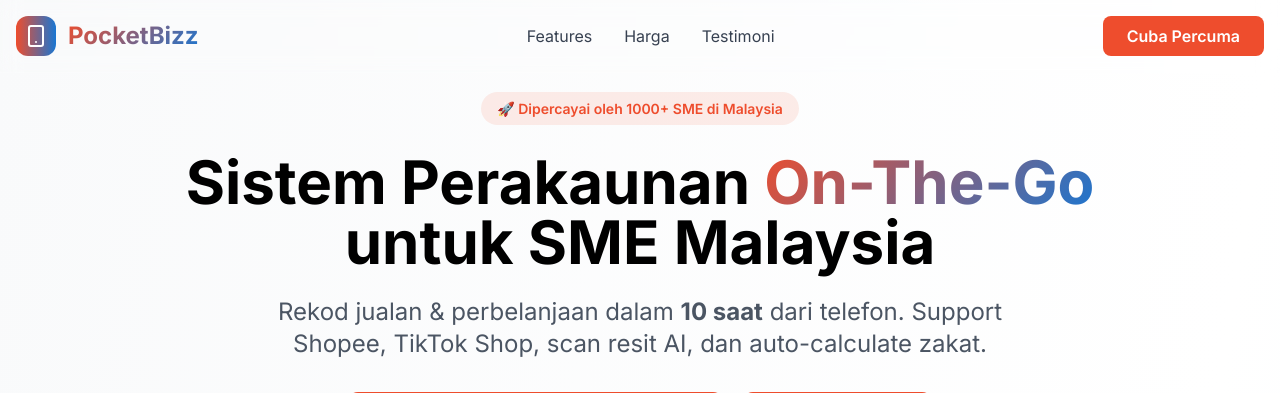
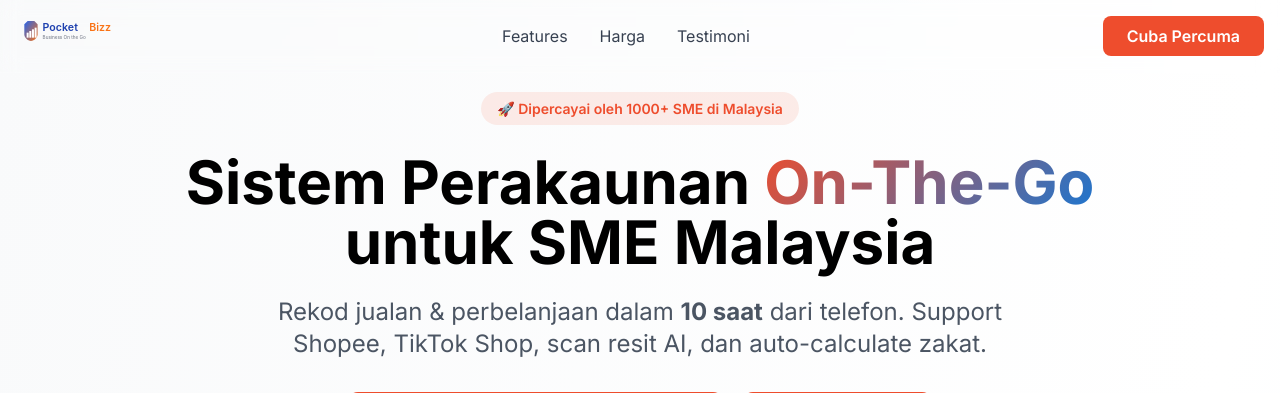
Before and after one commit to bnidigitalhq/pocketbizz-app, a Flask app: page /landing in a window 1280 px wide. Shown: the top 393 px of the page. Run offline with Flask 3, Linux system fonts and the light colour scheme; some libraries are stand-ins or nearby versions.

Commit message:
Update the application and landing page with the new PocketBizz logo
Updates the PWA manifest and landing page to use the new pocketbizz-logo.svg, replacing the old icon and adding new logo asset files.

Replit-Commit-Author: Agent
Replit-Commit-Session-Id: 816b2b75-b94b-4506-85c4-da1984e3837e
Replit-Commit-Screenshot-Url: https://storage.googleapis.com/screenshot-production-us-central1/c2eb580f-11fb-45fc-8983-cba287311366/d79fbb64-23b0-4d35-884b-d9bc3ff80937.jpg

```diff
--- a/templates/landing.html
+++ b/templates/landing.html
@@ -64,11 +64,8 @@
     <nav class="fixed top-0 w-full z-50 glass-effect border-b border-white/20">
         <div class="container mx-auto px-4 py-4">
             <div class="flex justify-between items-center">
-                <div class="flex items-center space-x-3">
-                    <div class="w-10 h-10 bg-gradient-to-r from-primary to-secondary rounded-xl flex items-center justify-center">
-                        <i data-feather="smartphone" class="w-6 h-6 text-white"></i>
-                    </div>
-                    <h1 class="text-2xl font-bold gradient-text">PocketBizz</h1>
+                <div class="flex items-center">
+                    <img src="{{ url_for('static', filename='icons/pocketbizz-logo.svg') }}" alt="PocketBizz" class="h-10">
                 </div>
                 <div class="hidden md:flex space-x-8">
                     <a href="#features" class="text-gray-700 hover:text-primary transition-colors">Features</a>
```
Also changed, not shown: attached_assets/1E94CA60-EF2E-4C2B-996A-8D3509903F70_1751203766782.png (added), attached_assets/A5E754C6-EE7F-4B56-9212-10B51F08D504_1751203766782.png (added), attached_assets/BA65A64E-CF19-4C67-A086-EAC4BDF55475_1751203766782.png (added), attached_assets/IMG_8481_1751203485470.png (added), static/icons/pocketbizz-logo.svg (added), static/manifest.json.
